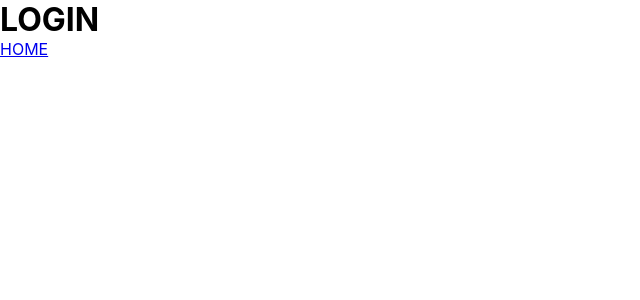
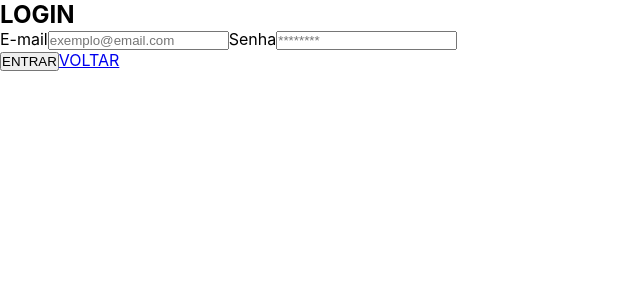
Before and after one commit to Edi-Santos/leaf, a React (Create React App) app: page /login in a window 1280 px wide. Shown: the top 300 px of the page, without its empty margins (0-640 px from the left). Built offline with nearby package versions, Linux system fonts and the light colour scheme.

Commit message:
feature:(Login.jsx): implementando página de login

```diff
--- a/src/pages/login/Login.jsx
+++ b/src/pages/login/Login.jsx
@@ -3,11 +3,34 @@ import { Link } from 'react-router-dom';
 
 function Login() {
   return (
-    <div>
-      <h1>LOGIN</h1>
+    <form>
+      <h2>LOGIN</h2>
 
-      <Link to={'/'}>HOME</Link>
-    </div>
+      <label htmlFor='login-e-mail'>
+        E-mail
+        <input
+          type='email'
+          id='login-e-mail'
+          value=''
+          placeholder='exemplo@email.com'
+        />
+      </label>
+
+      <label htmlFor='login-password'>
+        Senha
+        <input
+          type='password'
+          id='login-password'
+          value=''
+          placeholder='********'
+        />
+      </label>
+
+      <div>
+        <button type='button'>ENTRAR</button>
+        <Link to={'/'}>VOLTAR</Link>
+      </div>
+    </form>
   );
 }
 
```
